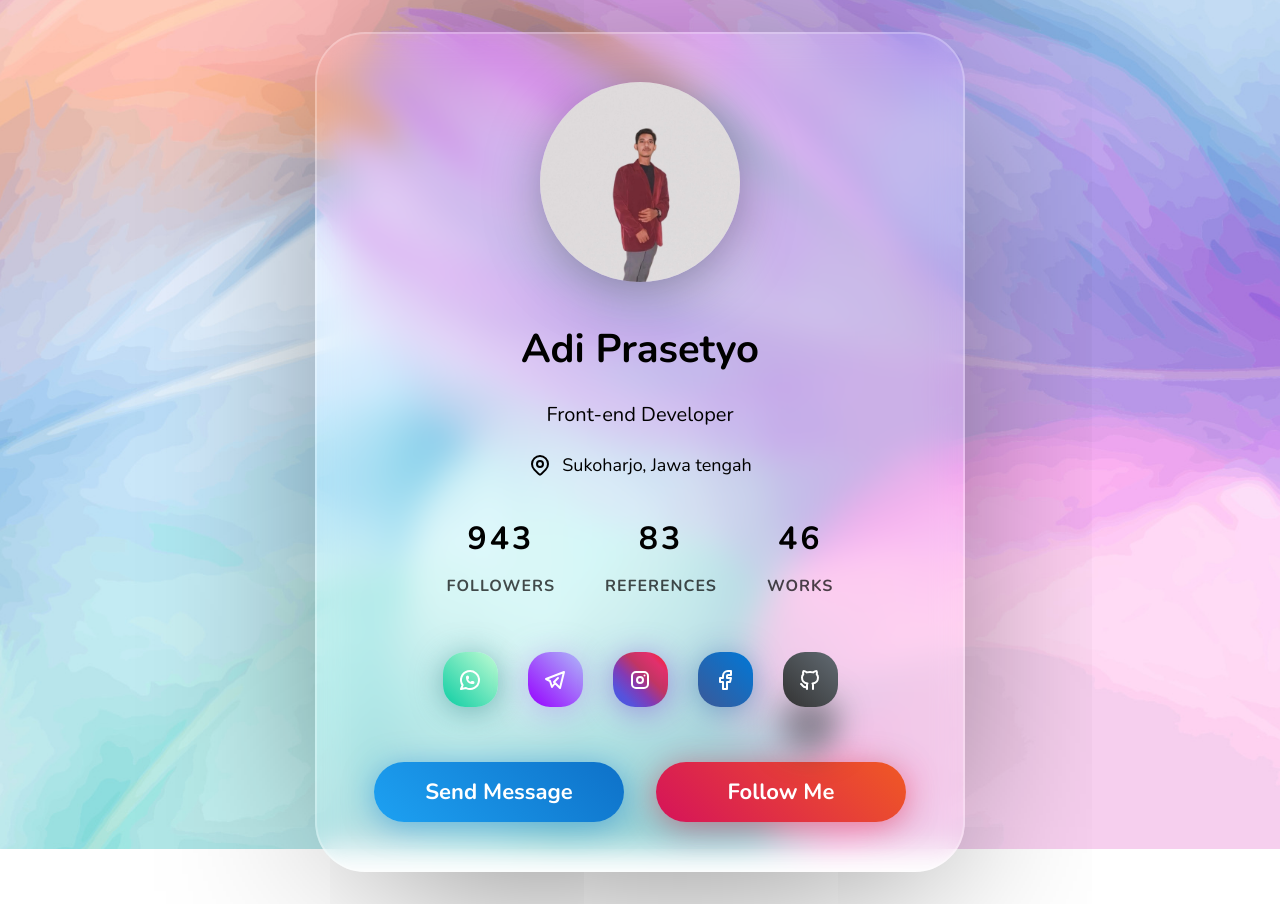
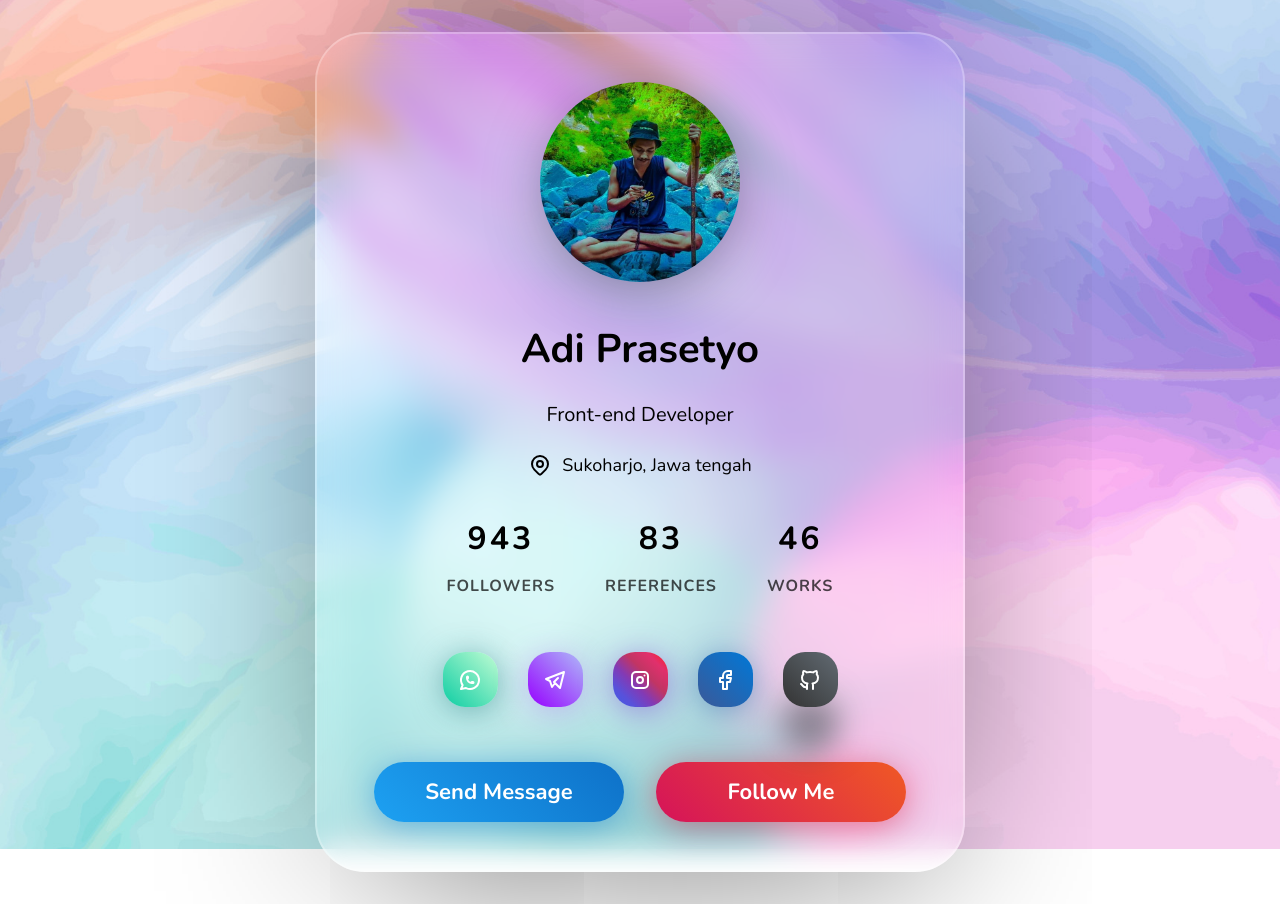
Before and after one commit to adie824/idcard, a plain HTML site: page index.html in a window 1280 px wide. Drawn offline with nearby package versions, Linux system fonts and the light colour scheme.

Commit message:
https://adie824.github.io/idcard/

```diff
--- a/index.html
+++ b/index.html
@@ -12,7 +12,7 @@
 <body>
     <div class="profile-card">
         <figure class="profile-card__img">
-            <img src="adie.jpeg" alt="">
+            <img src="adp.jpg" alt="">
         </figure>
         <div class="profile-card__desc">
             <h1>Adi Prasetyo</h1>
```
